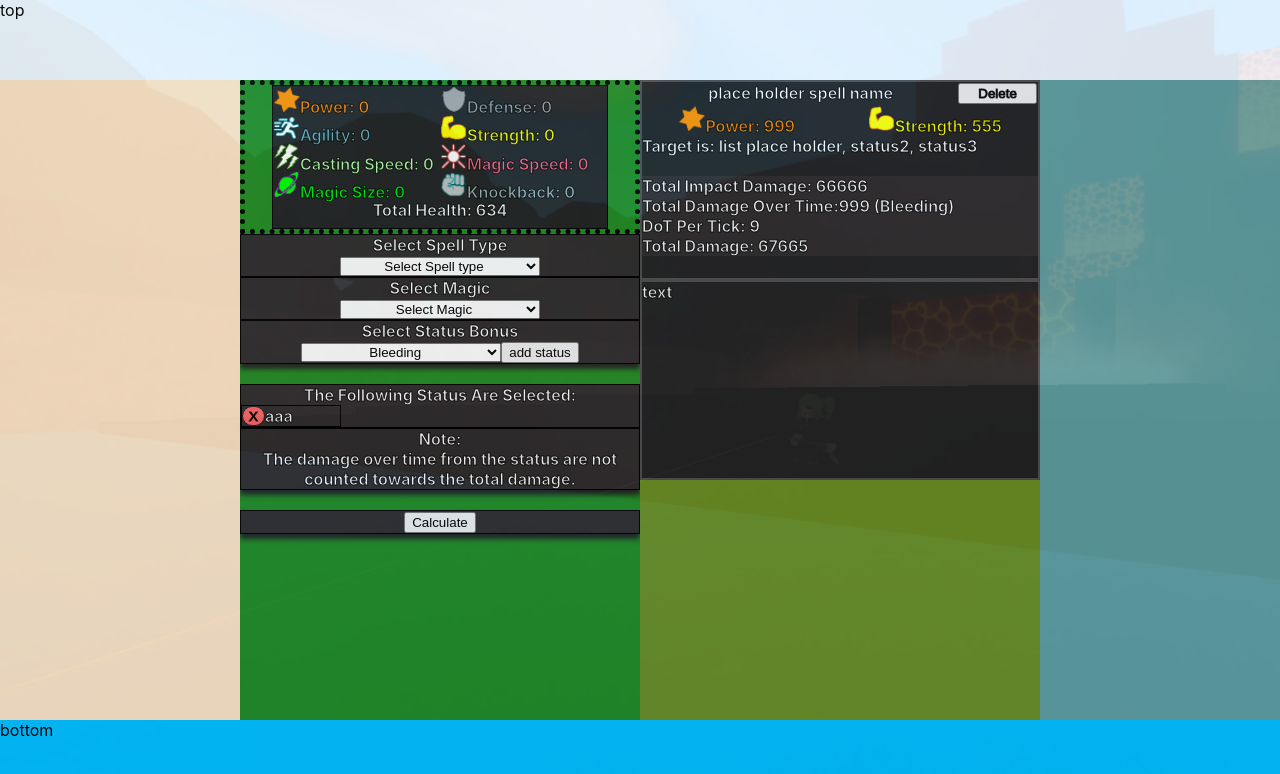
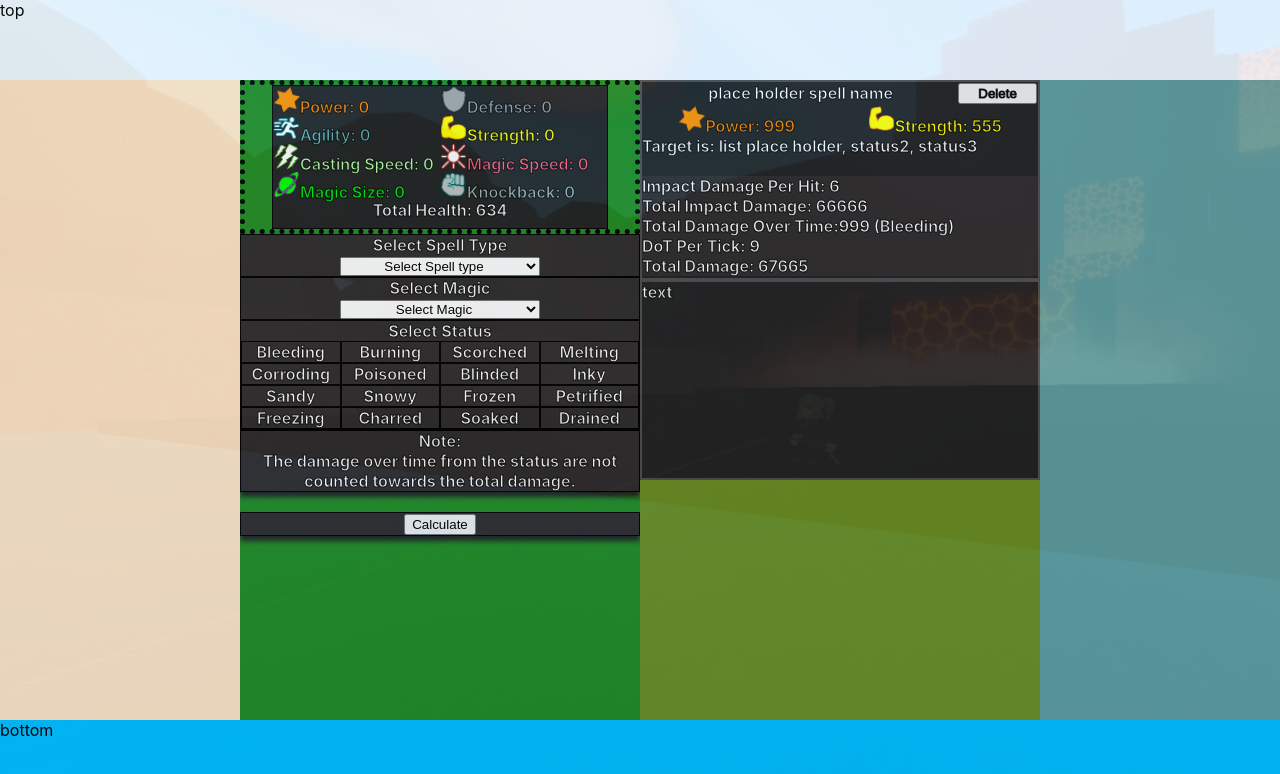
Before and after one commit to DJLixo00/wom-fan-tools, a React (Create React App) app: page / in a window 1280 px wide. Shown: the top 774 px of the page. Built offline with nearby package versions, Linux system fonts and the light colour scheme.

Commit message:
status can now be selected

```diff
--- a/src/App.css
+++ b/src/App.css
@@ -198,20 +198,15 @@
   flex-wrap: wrap;
 }
 
-.statusBox {
-  display: flex;
-  flex-wrap: wrap;
+.statusBox, .statusBoxSelected {
   box-sizing: border-box;
   border: black 1px solid;
   width: 25%;
 }
 
-.statusBox button {
-  background-color: rgb(252, 102, 102);
-  border: #222222 1px solid;
-  border-radius: 50px;
+.statusBoxSelected {
+  background-color: #20b9ff;
 }
-
 /* DamageBox */
 .dbName {
   box-sizing: border-box;
--- a/src/components/DamageBox.jsx
+++ b/src/components/DamageBox.jsx
@@ -33,6 +33,7 @@ class damageBox extends Component {
       </div>
       <br></br>
       <div className='dbSummary'>
+        <div>Impact Damage Per Hit: <span>{damage.impactPer}</span></div>
         <div>Total Impact Damage: <span>{damage.impact}</span></div>
         <div>Total Damage Over Time:
           <span>{damage.dotSum}</span>
--- a/src/components/LeftSide.jsx
+++ b/src/components/LeftSide.jsx
@@ -17,11 +17,13 @@ class LeftSide extends Component {
         pervBoxSel:0,
         selectedMagic:"Select Magic",
         spellType:0,
+        statusList:[],
     }
 
     constructor(){
         super();
         this.assignClicked = this.assignClicked.bind(this)
+        this.handleStatusSel = this.handleStatusSel.bind(this)
     }
 
     addArrayHelper(arr1, arr2) {
@@ -122,6 +124,45 @@ class LeftSide extends Component {
       )
     }
 
+    handleStatusSel(status) {
+      /*
+       * Checks this.state.statusList for the status,
+       * If not found add status to the list
+       * If found splice status out of hte list
+      */
+      let index = this.includesWithIndex(this.state.statusList, status)
+      let copiedList = []
+      this.state.statusList.forEach((function(v){
+        copiedList.push(v)
+      }))
+
+      if (index === -1) {
+        copiedList.push(status)
+      } else {
+          copiedList.splice(index,1)
+      }
+
+      this.setState({
+        statusList: copiedList
+      },
+        ()=>console.log(this.state.statusList)
+      )
+    }
+
+    includesWithIndex(array, elm) {
+      /*
+      * returns the index where the first elm is found in array
+      * returns -1 otherwise
+      */
+
+      for (let i = 0; i < array.length; i++) {
+        if (elm === array[i]) {
+          return i
+        }
+      }
+      return -1
+    }
+
     extractMagicName() {
       const magics = this.props.magicData.OBJ.magics
       let result = []
@@ -144,7 +185,8 @@ class LeftSide extends Component {
         sizeSel: "dontHideSel",
         attackSel: "dontHideSel",
         arrowSel:"dontHideSel",
-        weaponSel:"dontHideSel"
+        weaponSel:"dontHideSel",
+        ChargeSel:"dontHideSel"
       }
       switch (this.state.spellType) {
         case 1: //Blast
@@ -155,6 +197,7 @@ class LeftSide extends Component {
           shouldShow.magicSel = "dontHideSel"
           shouldShow.arrowSel = "hideSel"
           shouldShow.weaponSel = "hideSel"
+          shouldShow.ChargeSel = "dontHideSel"
         break;
         case 2: //Explosion
           shouldShow.selfSplaceSel = "dontHideSel"
@@ -164,6 +207,7 @@ class LeftSide extends Component {
           shouldShow.magicSel = "dontHideSel"
           shouldShow.arrowSel = "hideSel"
           shouldShow.weaponSel = "hideSel"
+          shouldShow.ChargeSel = "dontHideSel"
         break;
         case 3: //Beam
           shouldShow.selfSplaceSel = "hideSel"
@@ -173,6 +217,7 @@ class LeftSide extends Component {
           shouldShow.magicSel = "dontHideSel"
           shouldShow.arrowSel = "hideSel"
           shouldShow.weaponSel = "hideSel"
+          shouldShow.ChargeSel = "dontHideSel"
         break;
         case 4: //melee
           shouldShow.selfSplaceSel = "hideSel"
@@ -182,6 +227,7 @@ class LeftSide extends Component {
           shouldShow.magicSel = "hideSel"
           shouldShow.arrowSel = "hideSel"
           shouldShow.weaponSel = "dontHideSel"
+          shouldShow.ChargeSel = "hideSel"
         break;
         case 5: //bows
           shouldShow.selfSplaceSel = "hideSel"
@@ -191,6 +237,7 @@ class LeftSide extends Component {
           shouldShow.magicSel = "hideSel"
           shouldShow.arrowSel = "dontHideSel"
           shouldShow.weaponSel = "dontHideSel"
+          shouldShow.ChargeSel = "hideSel"
         break;
         default: //None
           shouldShow.selfSplaceSel = "hideSel"
@@ -200,6 +247,7 @@ class LeftSide extends Component {
           shouldShow.magicSel = "dontHideSel"
           shouldShow.arrowSel = "hideSel"
           shouldShow.weaponSel = "hideSel"
+          shouldShow.ChargeSel = "hideSel"
       }
 
       let sizeOptionTags = []
@@ -212,9 +260,15 @@ class LeftSide extends Component {
         AmountOptionTags.push(<option key = {`amount${i}`} value={i}>{i}x</option>)
       }
 
-      let statusOptionTags = []
+      let statusBoxTags = []
       for (let i=0; i < STATUS.length; i++) {
-        statusOptionTags.push(<option key = {`status${i}`} value={STATUS[i]}>{STATUS[i]}</option>)
+        statusBoxTags.push(<StatusBox
+          key = {`status${i}`}
+          status = {STATUS[i]}
+          text={STATUS[i]}
+          clicked = {this.handleStatusSel}
+          selected = {this.state.statusList.includes(STATUS[i])}
+          />)
       }
 
       if (this.props.damageCalMode) {
@@ -292,22 +346,18 @@ class LeftSide extends Component {
                   </select>
               </div>
 
-              <div className='selectContainer'>
-                  <div>Select Status Bonus</div>
+              <div className={'selectContainer ' + shouldShow.ChargeSel}>
+                  <div>Select Charge</div>
                   <select>
-                    {statusOptionTags}
+                    <option>No Charge</option>
+                    <option>Full Charge</option>
                   </select>
-                  <button>add status</button>
               </div>
 
-              <br></br>
-
               <div className='selectContainer'>
-                <div>The Following Status Are Selected:</div>
+                <div>Select Status</div>
                 <div className='statusContainer'>
-                  {/* start appending status components here */}
-                  <StatusBox text = "aaa" handleDelete={()=>console.log("1")}/>
-
+                  {statusBoxTags}
                 </div>
               </div>
 
--- a/src/components/RightSide.jsx
+++ b/src/components/RightSide.jsx
@@ -126,6 +126,7 @@ class RightSide extends Component {
             "strength":555,
             "spellName":"place holder spell name",
             "statusList":["list place holder","status2","status3"],
+            "impactPer":6,
             "impact":66666,
             "dotSum":999,
             "dotTick":9,
--- a/src/components/StatusBox.jsx
+++ b/src/components/StatusBox.jsx
@@ -2,10 +2,13 @@ import React, { Component } from 'react';
 
 class StatusBox extends Component {
     state = {  }
+
     render() {
         return (
-            <div className='statusBox'>
-                <button onClick={()=>this.props.handleDelete()}>X</button>
+            <div
+                className = {this.props.selected ? 'statusBox statusBoxSelected': 'statusBox'}
+                onClick = {()=>{this.props.clicked(this.props.status)}}
+            >
                 <div>{this.props.text}</div>
             </div>
         );
--- a/src/magics.js
+++ b/src/magics.js
@@ -296,7 +296,7 @@ const OBJ = {"magics": {
         "Bleeding", "Burning", "Scorched", "Melting",
         "Corroding", "Poisoned", "Blinded", "Inky",
         "Sandy", "Snowy", "Frozen", "Petrified",
-        "Frozen", "Charred", "Soaked", "Drained"
+        "Freezing", "Charred", "Soaked", "Drained"
         ]
 }
 
```
